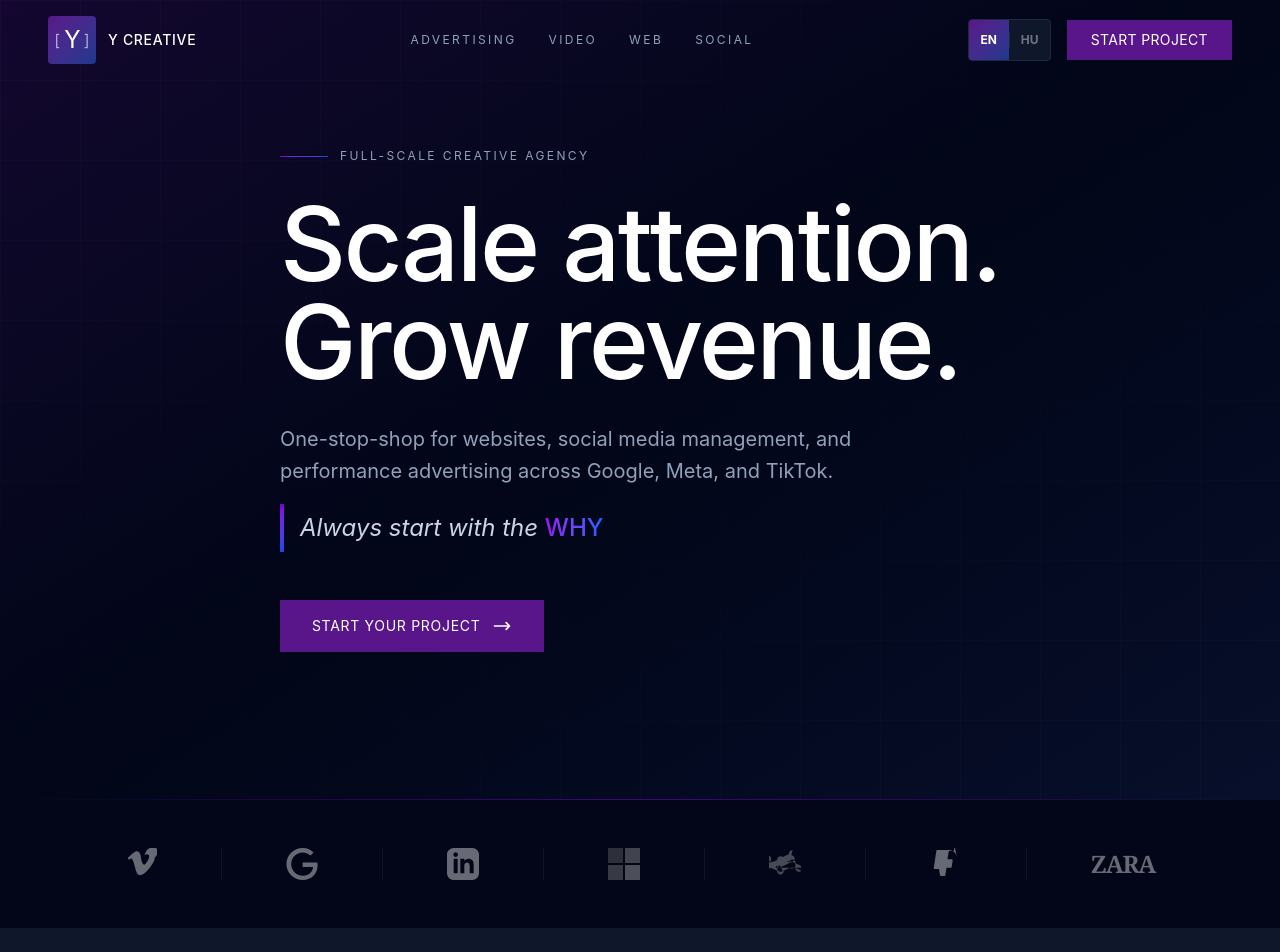
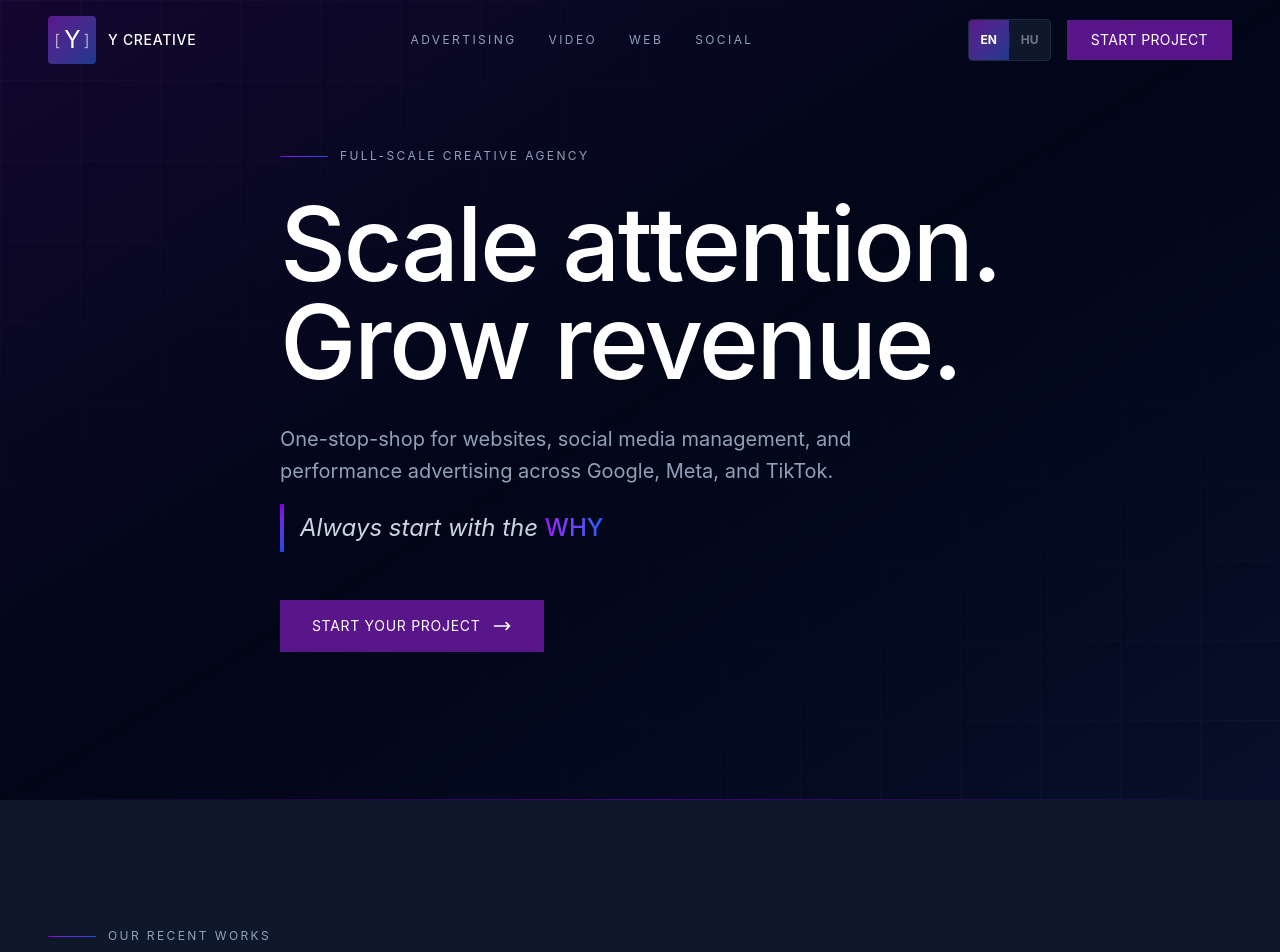
Before and after one commit to Gyuti97/ycreative_landing_page, a React (Vite) app: page / in a window 1280 px wide. Shown: the top 952 px of the page. Built offline with nearby package versions, Linux system fonts and the light colour scheme.

Commit message:
Add files via upload

```diff
--- a/src/app/pages/Home.tsx
+++ b/src/app/pages/Home.tsx
@@ -1,5 +1,4 @@
 import { Hero } from "../components/Hero";
-import { LogoStrip } from "../components/LogoStrip";
 import { Proof } from "../components/Proof";
 import { Platforms } from "../components/Platforms";
 import { Showcase } from "../components/Showcase";
@@ -12,7 +11,6 @@ export function Home() {
     <>
       <SEO />
       <Hero />
-      <LogoStrip />
       <Proof />
       <Platforms />
       <Showcase />
```
